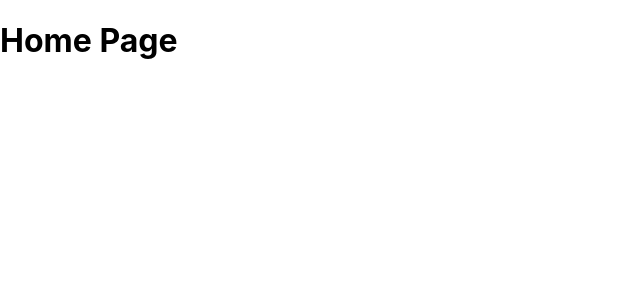
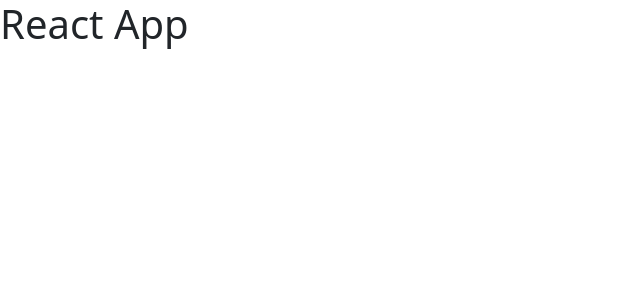
Before and after one commit to roadtocode4u/decor-vista, a React (Create React App) app: page / in a window 1280 px wide. Shown: the top 300 px of the page, without its empty margins (0-640 px from the left). Built offline with nearby package versions, Linux system fonts and the light colour scheme.

Commit message:
Revert "Routing create"
This reverts commit 0071944d0c9ddf479fd91198df740b7016fb749b.

```diff
--- a/package.json
+++ b/package.json
@@ -7,10 +7,8 @@
     "@testing-library/react": "^13.4.0",
     "@testing-library/user-event": "^13.5.0",
     "bootstrap": "^5.3.3",
-    "express": "^4.19.2",
     "react": "^18.3.1",
     "react-dom": "^18.3.1",
-    "react-router-dom": "^6.24.0",
     "react-scripts": "5.0.1",
     "web-vitals": "^2.1.4"
   },
--- a/src/App.js
+++ b/src/App.js
@@ -4,8 +4,8 @@
   return (
     <>
       <div>
-        <h1>Decor-Vista</h1>
-
+        <h1>React App</h1>
+        {/* add routing here */}
       </div>
     </>
   );
--- a/src/index.js
+++ b/src/index.js
@@ -2,25 +2,13 @@
 import ReactDOM from 'react-dom/client';
 import './index.css';
 import App from './App';
-import { createBrowserRouter, RouterProvider } from 'react-router-dom';
-import Home from './views/Home/Home';
-
+// bootstrap
+import "bootstrap/dist/css/bootstrap.min.css";
+import "bootstrap/dist/js/bootstrap.bundle.min";
 
 const root = ReactDOM.createRoot(document.getElementById('root'));
-const router = createBrowserRouter([
-
-{
-  path:"/",
-  element:<Home/>
-},
-{
-  path:"/app",
-  element:<App/>
-}
-
-
-
-
-
-])
-root.render(<RouterProvider router={router}/> );
+root.render(
+  <React.StrictMode>
+    <App />
+  </React.StrictMode>
+);
--- a/src/views/Home/Home.js
+++ /dev/null
@@ -1,11 +0,0 @@
-import React from 'react'
-
-function Home() {
-  return (
-    <div>
-    <h1>Home Page</h1>
-        </div>
-  )
-}
-
-export default Home
```
Also changed, not shown: 1 other file (tests, documents, lock files or other folders).
